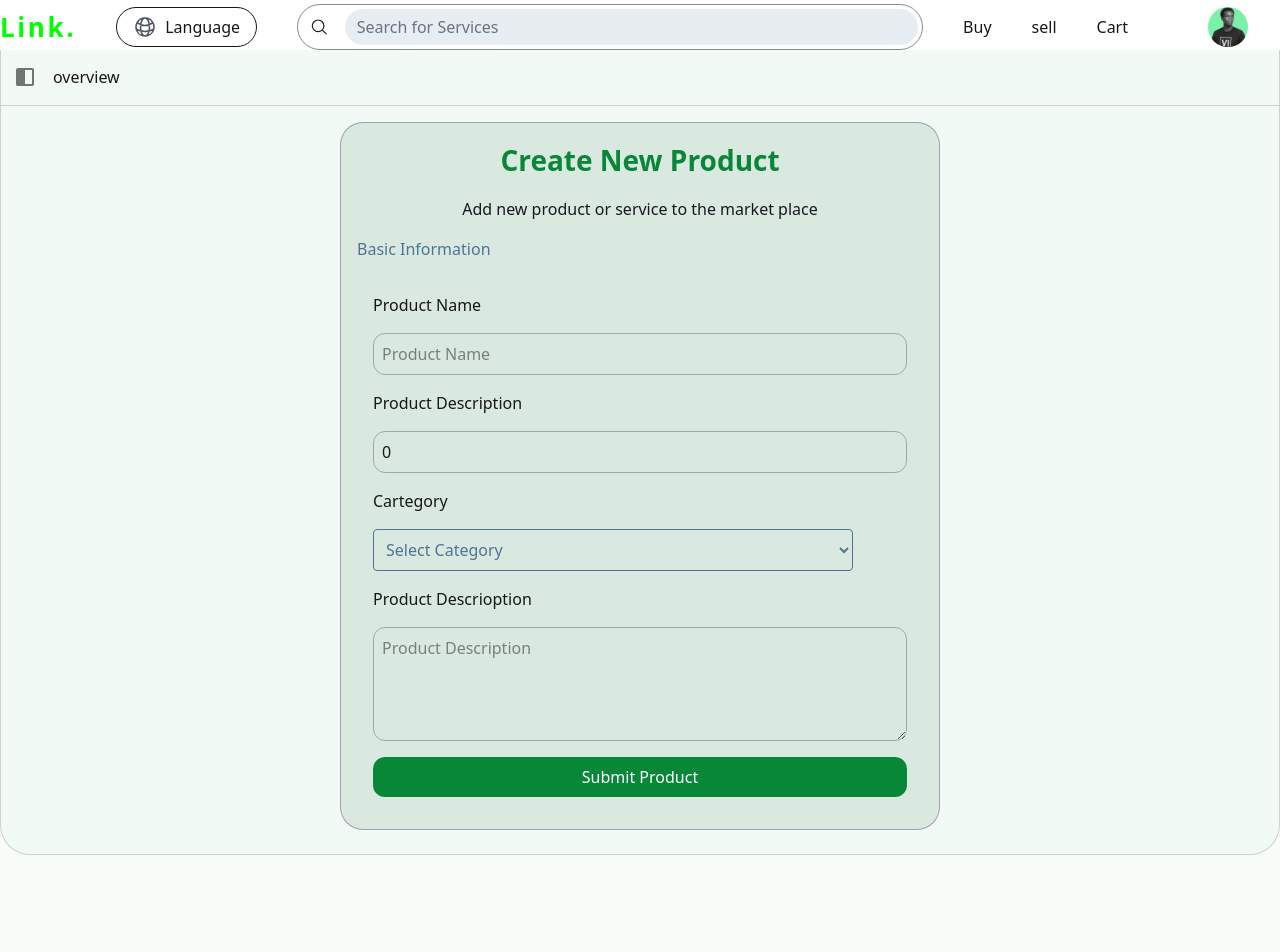
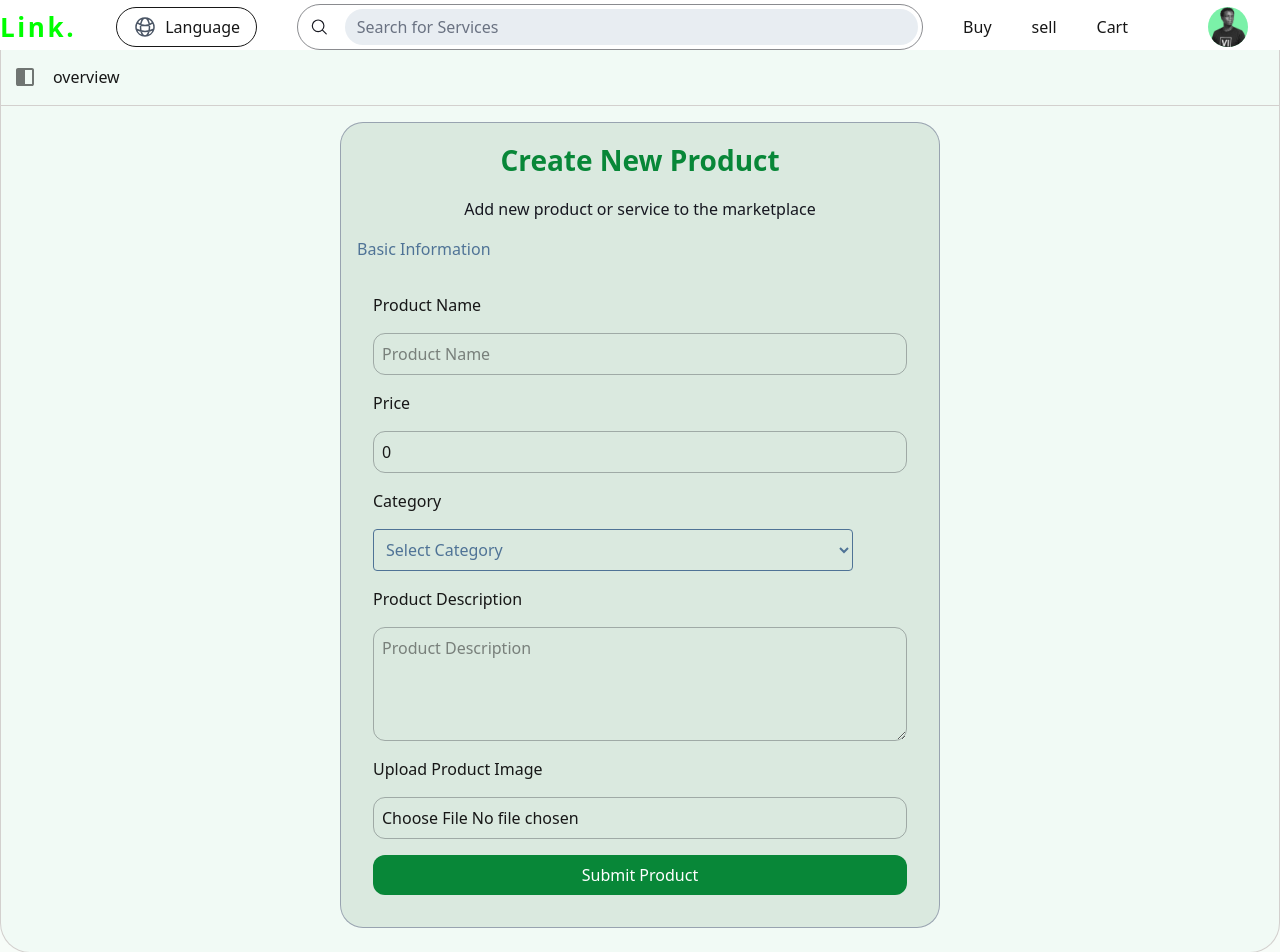
Before and after one commit to OwuorV/Link_Chain, a Next.js app: page /Dashboard/product in a window 1280 px wide. Before the commit the page ends 855 px from the top, so only its background shows below. Built offline with nearby package versions, Linux system fonts and the light colour scheme.

Commit message:
Update page.tsx

```diff
--- a/app/Dashboard/product/page.tsx
+++ b/app/Dashboard/product/page.tsx
@@ -1,12 +1,14 @@
 "use client";
 import { useState } from "react";
 import React from "react";
+
 type Product = {
   name: string;
   price: number;
   category: string;
   description: string;
 };
+
 const categories = ["Poultry", "Cereals", "Vegetables", "Fruits", "Livestock"];
 
 export default function Products() {
@@ -17,6 +19,9 @@ export default function Products() {
     description: "",
   });
 
+  const [image, setImage] = useState<File | null>(null);
+  const [preview, setPreview] = useState<string | null>(null);
+
   const handleChange = (
     e: React.ChangeEvent<
       HTMLInputElement | HTMLSelectElement | HTMLTextAreaElement
@@ -25,31 +30,81 @@ export default function Products() {
     const { name, value } = e.target;
     setFormData((prev) => ({
       ...prev,
-      [name]: name === "price" ? parseInt(value) || 0 : value,
+      [name]: name === "price" ? parseFloat(value) || 0 : value,
     }));
   };
-  function handleSubmit(e: React.FormEvent) {
+
+  const handleImageChange = (e: React.ChangeEvent<HTMLInputElement>) => {
+    const file = e.target.files?.[0];
+    if (file) {
+      setImage(file);
+      setPreview(URL.createObjectURL(file));
+    }
+  };
+
+  const [success, setSuccess] = useState(false);
+  const [error, setError] = useState(false);
+
+  async function handleSubmit(e: React.FormEvent) {
     e.preventDefault();
-    console.log("Submitted Product:", formData);
-    // handle save logic (API call etc.)
+    setSuccess(false);
+    setError(false);
+
+    const form = new FormData();
+    form.append("name", formData.name);
+    form.append("price", formData.price.toString());
+    form.append("category", formData.category);
+    form.append("description", formData.description);
+    if (image) {
+      form.append("image", image);
+    }
+
+    try {
+      const res = await fetch("/api/products", {
+        method: "POST",
+        body: form,
+      });
+
+      if (!res.ok) throw new Error("Failed to create product");
+
+      setSuccess(true); // ✅ Show success alert
+      setFormData({ name: "", price: 0, category: "", description: "" });
+      setImage(null);
+      setPreview(null);
+    } catch (err) {
+      console.error("Submission error:", err);
+      setError(true); // ❌ Show error alert
+    }
   }
+
   return (
-    <div className="w-full h-full px-[40px] gap-[20px] py-[16px] flex flex-col justify-center items-center ">
-      <div className=" w-full md:w-[698px] max-w-[600px] gap-4 p-[16px] h-max flex-col border-[#004]/30 border-1 items-center border-solid flex rounded-[23px] bg-[#165D25]/10 self-center">
-        <h1 className="text-[28px]  text-left text-[#088738] font-[700]">
+    <div className="w-full h-full px-[40px] gap-[20px] py-[16px] flex flex-col justify-center items-center">
+      <div className="w-full md:w-[698px] max-w-[600px] gap-4 p-[16px] h-max flex-col border-[#004]/30 border-1 items-center border-solid flex rounded-[23px] bg-[#165D25]/10 self-center">
+        <h1 className="text-[28px] text-left text-[#088738] font-[700]">
           Create New Product
-        </h1>{" "}
+        </h1>
         <p className="text-base font-[500] text-[#171821]">
-          Add new product or service to the market place
+          Add new product or service to the marketplace
         </p>
-        <p className="text-[#4F7396] w-full text-left  text-1xl font-[500] leading[24px]">
+        <p className="text-[#4F7396] w-full text-left text-1xl font-[500]">
           Basic Information
         </p>
+
         <div className="w-full flex justify-center">
           <form
             onSubmit={handleSubmit}
-            className="flex flex-col gap-4  w-full p-4"
+            className="flex flex-col gap-4 w-full p-4"
           >
+            {success && (
+              <div className="bg-green-100 text-green-800 p-3 rounded-md">
+                ✅ Product submitted successfully!
+              </div>
+            )}
+            {error && (
+              <div className="bg-red-100 text-red-800 p-3 rounded-md">
+                ❌ Something went wrong.
+              </div>
+            )}
             <label>Product Name</label>
             <input
               type="text"
@@ -60,7 +115,8 @@ export default function Products() {
               className="border-[#171821]/30 border-[1px] p-2 rounded-[12px]"
               required
             />
-            <label>Product Description</label>
+
+            <label>Price</label>
             <input
               type="number"
               name="price"
@@ -73,8 +129,7 @@ export default function Products() {
               required
             />
 
-            <label>Cartegory</label>
-            {/* Spinner for Category */}
+            <label>Category</label>
             <select
               name="category"
               value={formData.category}
@@ -82,24 +137,15 @@ export default function Products() {
               className="border p-2 rounded max-w-[480px] flex flex-col gap-4 text-base text-[#4F7396]"
               required
             >
-              <option
-                className="width-full flex flex-col gap-4 text-base text-[#4F7396]"
-                value=""
-              >
-                Select Category
-              </option>
+              <option value="">Select Category</option>
               {categories.map((cat) => (
-                <option
-                  className="width-full flex flex-col gap-4 text-base text-[#4F7396]"
-                  key={cat}
-                  value={cat}
-                >
+                <option key={cat} value={cat}>
                   {cat}
                 </option>
               ))}
             </select>
 
-            <label>Product Descrioption</label>
+            <label>Product Description</label>
             <textarea
               name="description"
               value={formData.description}
@@ -108,9 +154,27 @@ export default function Products() {
               className="border-[#171821]/30 border-[1px] p-2 rounded-[12px]"
               rows={4}
             />
+
+            <label>Upload Product Image</label>
+            <input
+              type="file"
+              accept="image/*"
+              onChange={handleImageChange}
+              className="border-[#171821]/30 border-[1px] p-2 rounded-[12px]"
+            />
+
+            {preview && (
+              <img
+                src={preview}
+                alt="Preview"
+                className="mt-2 rounded-[12px] max-h-[200px] object-cover"
+              />
+            )}
+
             <button
+              onClick={handleSubmit}
               type="submit"
-              className="bg-[#088738] text-white p-2 rounded-[12px]"
+              className="bg-[#088738] text-white p-2 cursor-pointer rounded-[12px]"
             >
               Submit Product
             </button>
```
